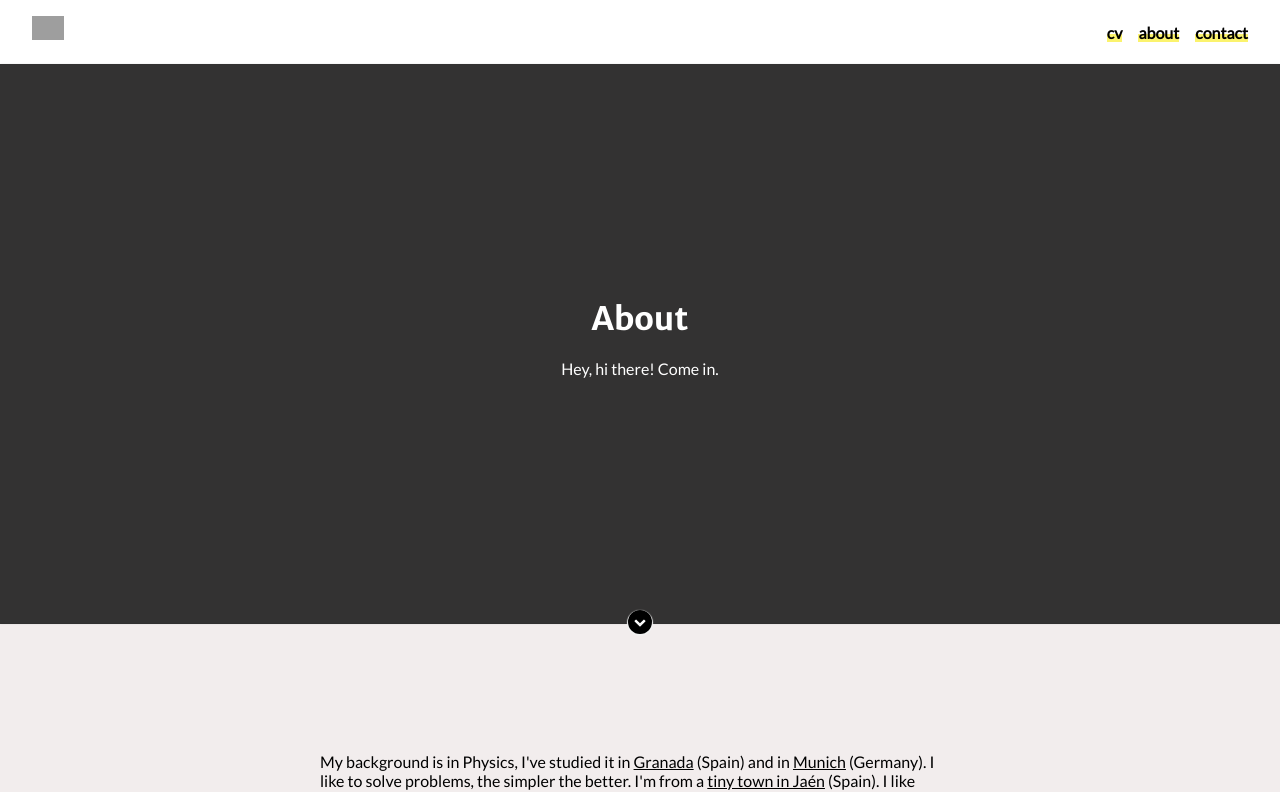
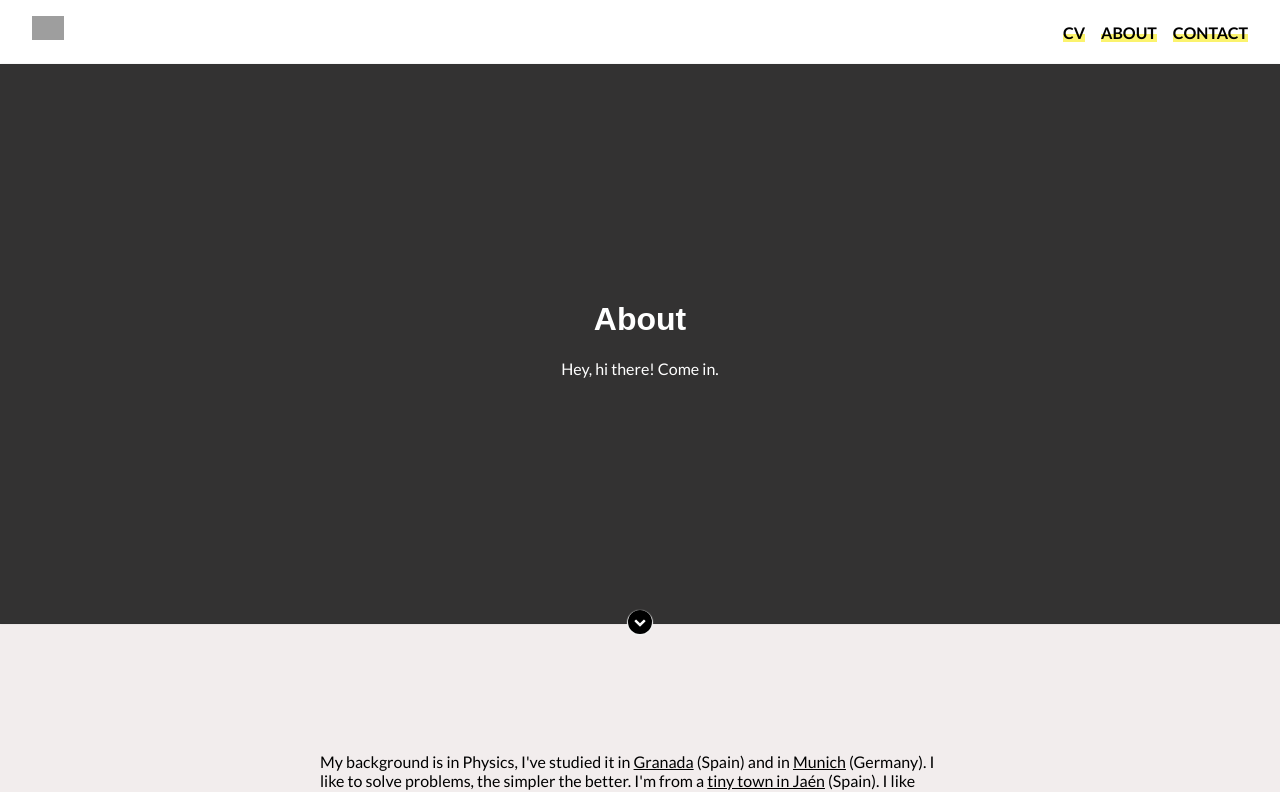
Before and after one commit to stringparser/stringparser.github.io, a Next.js app: page /about in a window 1280 px wide. Shown: the top 792 px of the page. Built offline with nearby package versions, Linux system fonts and the light colour scheme; grey boxes are pictures that could not be loaded.

Commit message:
alpha fixes, safari
- font antialiasing, remove
- add more specific font weights

```diff
--- a/components/Font.tsx
+++ b/components/Font.tsx
@@ -10,6 +10,6 @@ export const contentFont = `
 export const FontHeadLink = () => (
   <link
     rel="stylesheet"
-    href="https://fonts.googleapis.com/css?family=Lato|Merriweather+Sans:400,700,800"
+    href="https://fonts.googleapis.com/css?family=Lato:100,400,700|Merriweather:400,700"
   />
 );
--- a/components/Layout.tsx
+++ b/components/Layout.tsx
@@ -7,7 +7,6 @@ import { FontHeadLink, contentFont } from './Font';
 import Navbar from './Navbar';
 import Footer from './Footer';
 import { BACKEND_URL } from '../config/client.js';
-import { zIndex } from './theme';
 
 injectGlobal`
   html {
@@ -22,7 +21,6 @@ injectGlobal`
   html,
   body {
     margin: 0;
-    font-smoothing: subpixel-antialiased;
   }
 
   body {
--- a/components/Navbar.tsx
+++ b/components/Navbar.tsx
@@ -126,13 +126,13 @@ class Navbar extends Component {
           </NavItem>
           <NavItem highlightLinks={true}>
             <Link prefetch href={`${BACKEND_URL}/cv`}>
-              <a>cv</a>
+              <a>CV</a>
             </Link>
             <Link prefetch href={`${BACKEND_URL}/about`}>
-              <a>about</a>
+              <a>ABOUT</a>
             </Link>
             <Link prefetch href={`${BACKEND_URL}/contact`}>
-              <a>contact</a>
+              <a>CONTACT</a>
             </Link>
           </NavItem>
         </Nav>
```
